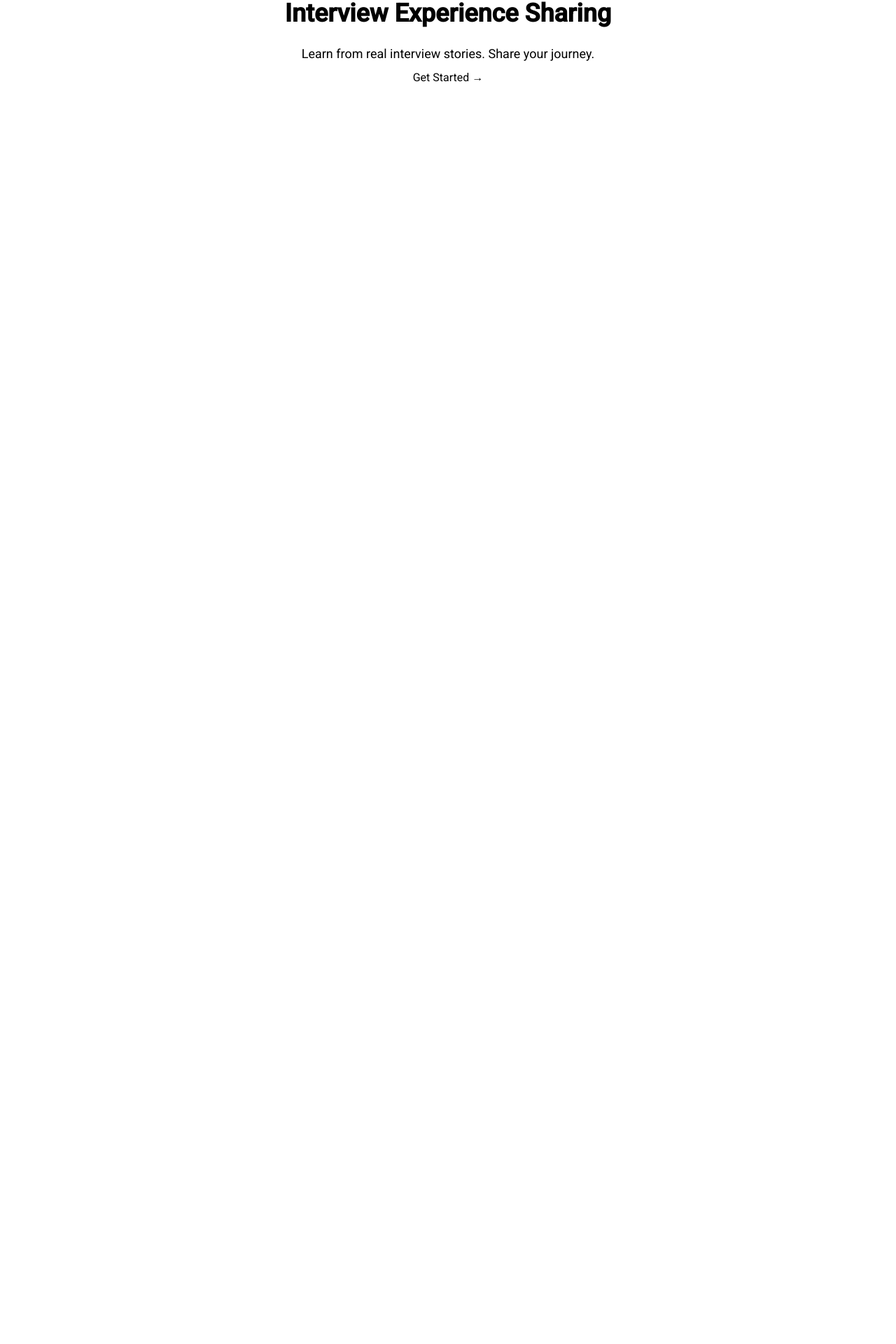
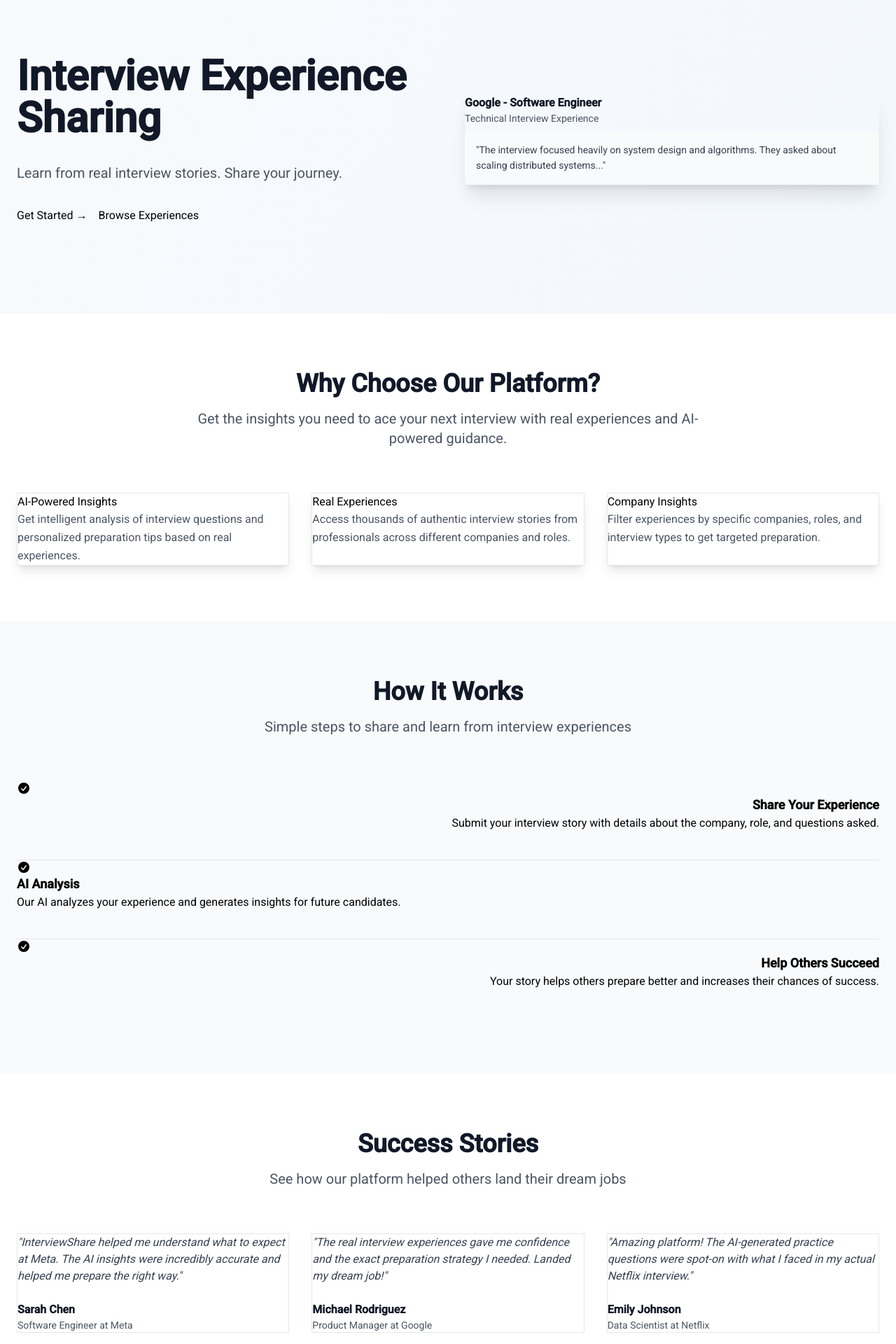
Before and after one commit to 7TIN/kept-client-angular, an Angular app: page / in a window 1280 px wide. Shown: the part 129-2049 px from the top of the page at 70% size. Before the commit the page ends 816 px from the top, so only its background shows below. Built offline with nearby package versions, Linux system fonts and the light colour scheme.

Commit message:
feat : Home page updated

```diff
--- a/src/app/components/navbar/navbar.html
+++ b/src/app/components/navbar/navbar.html
@@ -1,6 +1,6 @@
 <nav class="w-full flex justify-center mt-4 pointer-events-none">
   <header
-    class="w-full max-w-4xl mx-auto rounded-xl border border-white/10 dark:border-white/10 bg-white/30 dark:bg-black/10 backdrop-blur-lg shadow-lg flex items-center justify-between h-16 px-6 pointer-events-auto"
+    class="w-full max-w-4xl mx-auto rounded-xl border border-white/10 dark:border-white/10 bg-gradient-to-br from-slate-100 to-blue-200 backdrop-blur-lg shadow-lg flex items-center justify-between h-16 px-6 pointer-events-auto"
   >
     <a routerLink="/" class="text-lg font-bold tracking-tight"> Kept </a>
 
--- a/src/app/layouts/app-layout/app-layout.html
+++ b/src/app/layouts/app-layout/app-layout.html
@@ -1,5 +1,7 @@
-<app-navbar></app-navbar>
+<div class="bg-gradient-to-br from-slate-50 to-blue-50 w-full min-h-screen">
+  <app-navbar></app-navbar>
 
 <div class="relative z-10">
   <router-outlet></router-outlet>
 </div>
+</div>
--- a/src/app/layouts/auth-layout/auth-layout.html
+++ b/src/app/layouts/auth-layout/auth-layout.html
@@ -1,4 +1,4 @@
-<div>
+<div class="bg-gradient-to-br from-slate-100 to-blue-200 w-full min-h-screen">
   <a routerLink="/">
     <button
       class="bg-transparent border border-gray-300 text-sm px-3 py-1.5 rounded-md relative top-10 left-10"
--- a/src/app/pages/home/home.html
+++ b/src/app/pages/home/home.html
@@ -1,15 +1,95 @@
-<div class="max-w-5xl mx-auto px-6 py-12 space-y-16">
-  <section class="text-center space-y-6">
-    <h1 class="text-4xl font-bold">Interview Experience Sharing</h1>
-    <p class="text-muted-foreground text-lg">
-      Learn from real interview stories. Share your journey.
-    </p>
-    <a routerLink="/experience">
-    <button
-      class=" text-primary-foreground h-10 rounded-md px-6">
+<div class="bg-gradient-to-br from-slate-50 to-blue-50">
+  <section class="max-w-7xl mx-auto px-6 py-20 lg:py-32">
+    <div class="grid lg:grid-cols-2 gap-12 items-center">
+      <div class="space-y-8">
+        <h1 class="text-5xl lg:text-6xl font-bold text-gray-900 leading-tight">
+          Interview Experience Sharing
+        </h1>
+        <p class="text-xl text-gray-600 leading-relaxed">
+          Learn from real interview stories. Share your journey.
+        </p>
+        <div class="flex flex-col sm:flex-row gap-4">
+          <a routerLink="/experience" class="btn btn-primary btn-lg">
             Get Started →
-    </button>
-  </a>
+          </a>
+          <a routerLink="/experience" class="btn btn-outline btn-lg">
+            Browse Experiences
+          </a>
+        </div>
+      </div>
+      <div class="hidden lg:block">
+        <div class="card bg-base-100 shadow-xl">
+          <div class="card-body">
+            <h3 class="font-semibold text-gray-900">Google - Software Engineer</h3>
+            <p class="text-sm text-gray-600">Technical Interview Experience</p>
+            <div class="bg-gray-50 rounded-lg p-4 mt-2">
+              <p class="text-gray-700 text-sm leading-relaxed">
+                "The interview focused heavily on system design and algorithms. They asked about scaling distributed systems..."
+              </p>
+            </div>
+          </div>
+        </div>
+      </div>
+    </div>
   </section>
 
-  </div>
+  <section id="features" class="py-20 bg-white">
+    <div class="max-w-7xl mx-auto px-6">
+      <div class="text-center space-y-4 mb-16">
+        <h2 class="text-4xl font-bold text-gray-900">Why Choose Our Platform?</h2>
+        <p class="text-xl text-gray-600 max-w-3xl mx-auto">
+          Get the insights you need to ace your next interview with real experiences and AI-powered guidance.
+        </p>
+      </div>
+      <div class="grid md:grid-cols-2 lg:grid-cols-3 gap-8">
+        <div *ngFor="let feature of features" class="card bg-base-100 shadow-lg border border-gray-200 h-full">
+          <div class="card-body">
+            <h3 class="card-title">{{ feature.title }}</h3>
+            <p class="text-gray-600 leading-relaxed">{{ feature.description }}</p>
+          </div>
+        </div>
+      </div>
+    </div>
+  </section>
+
+  <section id="how-it-works" class="py-20 bg-slate-50">
+    <div class="max-w-7xl mx-auto px-6">
+      <div class="text-center space-y-4 mb-16">
+        <h2 class="text-4xl font-bold text-gray-900">How It Works</h2>
+        <p class="text-xl text-gray-600">Simple steps to share and learn from interview experiences</p>
+      </div>
+      <ul class="timeline timeline-snap-icon max-md:timeline-compact timeline-vertical">
+        <li *ngFor="let step of steps; let i = index; let isLast = last">
+          <div class="timeline-middle">
+            <svg xmlns="http://www.w3.org/2000/svg" viewBox="0 0 20 20" fill="currentColor" class="w-5 h-5"><path fill-rule="evenodd" d="M10 18a8 8 0 100-16 8 8 0 000 16zm3.857-9.809a.75.75 0 00-1.214-.882l-3.483 4.79-1.88-1.88a.75.75 0 10-1.06 1.061l2.5 2.5a.75.75 0 001.06 0l4.009-5.518z" clip-rule="evenodd" /></svg>
+          </div>
+          <div class="mb-10" [ngClass]="i % 2 === 0 ? 'timeline-start md:text-end' : 'timeline-end'">
+            <div class="text-lg font-black">{{ step.title }}</div>
+            {{ step.description }}
+          </div>
+          <hr *ngIf="!isLast"/>
+        </li>
+      </ul>
+    </div>
+  </section>
+
+  <section id="testimonials" class="py-20 bg-white">
+    <div class="max-w-7xl mx-auto px-6">
+      <div class="text-center space-y-4 mb-16">
+        <h2 class="text-4xl font-bold text-gray-900">Success Stories</h2>
+        <p class="text-xl text-gray-600">See how our platform helped others land their dream jobs</p>
+      </div>
+      <div class="grid md:grid-cols-2 lg:grid-cols-3 gap-8">
+        <div *ngFor="let testimonial of testimonials" class="card bg-base-100 border border-gray-200">
+          <div class="card-body">
+            <p class="text-gray-700 mb-6 italic">"{{ testimonial.content }}"</p>
+            <div>
+              <div class="font-semibold text-gray-900">{{ testimonial.name }}</div>
+              <div class="text-sm text-gray-600">{{ testimonial.role }}</div>
+            </div>
+          </div>
+        </div>
+      </div>
+    </div>
+  </section>
+</div>
--- a/src/app/pages/home/home.ts
+++ b/src/app/pages/home/home.ts
@@ -1,12 +1,63 @@
 import { Component } from '@angular/core';
+import { CommonModule } from '@angular/common';
 import { RouterLink } from '@angular/router';
 
 @Component({
   selector: 'app-home',
-  imports: [RouterLink],
+  standalone: true,
+  imports: [CommonModule, RouterLink],
   templateUrl: './home.html',
   styleUrl: './home.scss'
 })
 export class Home {
+  // Data for the features section
+  features = [
+    {
+      title: 'AI-Powered Insights',
+      description: 'Get intelligent analysis of interview questions and personalized preparation tips based on real experiences.',
+    },
+    {
+      title: 'Real Experiences',
+      description: 'Access thousands of authentic interview stories from professionals across different companies and roles.',
+    },
+    {
+      title: 'Company Insights',
+      description: 'Filter experiences by specific companies, roles, and interview types to get targeted preparation.',
+    },
+  ];
 
+  // Data for the "How it Works" section
+  steps = [
+    {
+      title: 'Share Your Experience',
+      description: 'Submit your interview story with details about the company, role, and questions asked.',
+    },
+    {
+      title: 'AI Analysis',
+      description: 'Our AI analyzes your experience and generates insights for future candidates.',
+    },
+    {
+      title: 'Help Others Succeed',
+      description: 'Your story helps others prepare better and increases their chances of success.',
+    },
+  ];
+
+  // Data for the testimonials section
+  testimonials = [
+    {
+      name: 'Sarah Chen',
+      role: 'Software Engineer at Meta',
+      content: 'InterviewShare helped me understand what to expect at Meta. The AI insights were incredibly accurate and helped me prepare the right way.',
+    },
+    {
+      name: 'Michael Rodriguez',
+      role: 'Product Manager at Google',
+      content: 'The real interview experiences gave me confidence and the exact preparation strategy I needed. Landed my dream job!',
+    },
+    {
+      name: 'Emily Johnson',
+      role: 'Data Scientist at Netflix',
+      content: 'Amazing platform! The AI-generated practice questions were spot-on with what I faced in my actual Netflix interview.',
+    },
+  ];
 }
```
